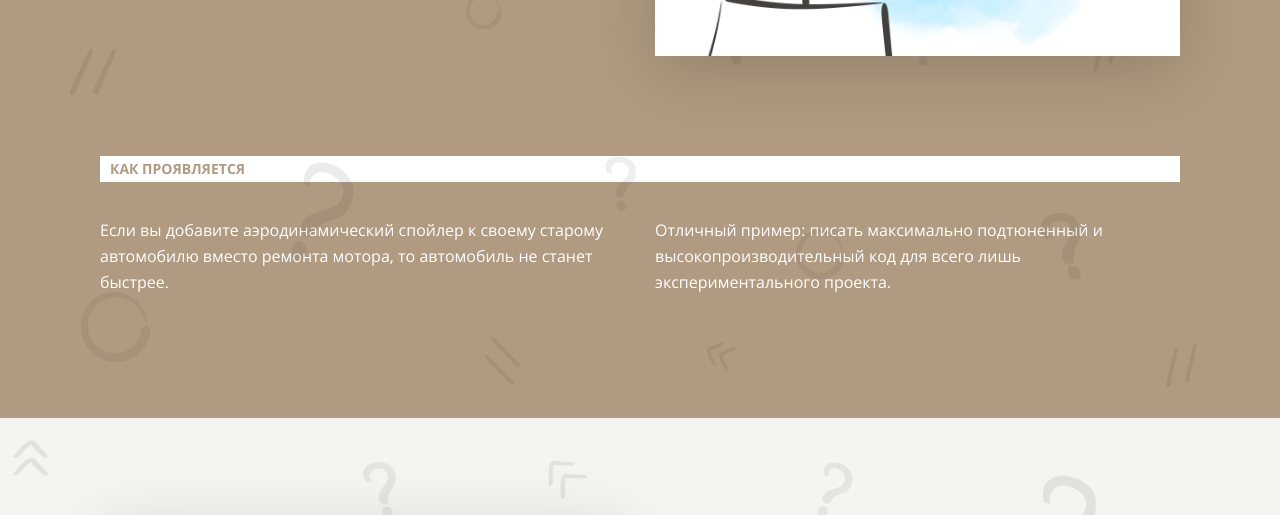
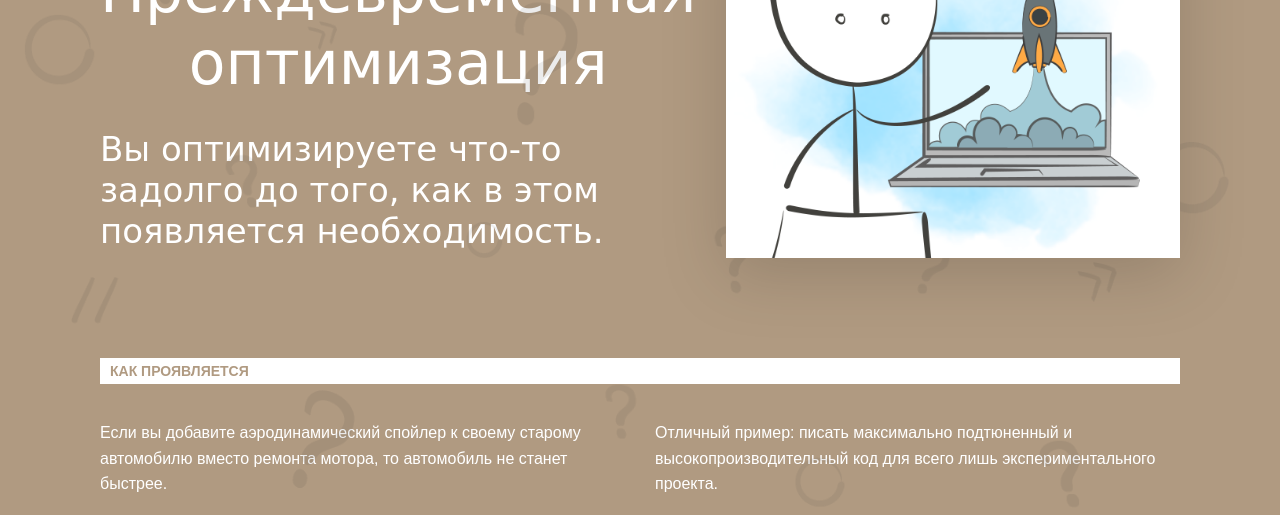
Before and after one commit to Pugeindestres/layout-designer-project-58, a website: page src/index.html in a window 1280 px wide. Shown: the part 4112-4627 px from the top of the page. Drawn offline with Linux system fonts and the light colour scheme.

Commit message:
Remove custom fonts, use system defaults (sans-serif, cursive)

```diff
--- a/src/styles/style.css
+++ b/src/styles/style.css
@@ -10,62 +10,16 @@
   --light: #f5f4f0;
 }
 
-@font-face {
-  font-family: 'Neucha';
-  font-style: normal;
-  font-weight: 400;
-  src: url('../fonts/Neucha-Latin.woff2') format('woff2');
-  unicode-range: U+0000-00FF, U+0131, U+0152-0153, U+02BB-02BC, U+02C6, U+02DA, U+02DC, U+0304, U+0308, U+0329, U+2000-206F, U+20AC, U+2122, U+2191, U+2193, U+2212, U+2215, U+FEFF, U+FFFD;
-}
-
-@font-face {
-  font-family: 'Neucha';
-  font-style: normal;
-  font-weight: 400;
-  src: url('../fonts/Neucha-Regular.woff2') format('woff2');
-  unicode-range: U+0301, U+0400-045F, U+0490-0491, U+04B0-04B1, U+2116;
-}
-
-@font-face {
-  font-family: 'Open Sans';
-  font-style: normal;
-  font-weight: 400 700;
-  font-stretch: 100%;
-  src: url('../fonts/OpenSans-Latin.woff2') format('woff2');
-  unicode-range: U+0000-00FF, U+0131, U+0152-0153, U+02BB-02BC, U+02C6, U+02DA, U+02DC, U+0304, U+0308, U+0329, U+2000-206F, U+20AC, U+2122, U+2191, U+2193, U+2212, U+2215, U+FEFF, U+FFFD;
-}
-
-@font-face {
-  font-family: 'Open Sans';
-  font-style: normal;
-  font-weight: 400 700;
-  font-stretch: 100%;
-  src: url('../fonts/OpenSans.woff2') format('woff2');
-  unicode-range: U+0301, U+0400-045F, U+0490-0491, U+04B0-04B1, U+2116;
-}
-
-@font-face {
-  font-family: 'Open Sans';
-  font-style: normal;
-  font-weight: 400 700;
-  font-stretch: 100%;
-  src: url('../fonts/OpenSans-Ext.woff2') format('woff2');
-  unicode-range: U+0460-052F, U+1C80-1C8A, U+20B4, U+2DE0-2DFF, U+A640-A69F, U+FE2E-FE2F;
-}
-
 *, *::before, *::after {
   box-sizing: border-box;
 }
 
 body {
   margin: 0;
-  font-family: 'Open Sans', sans-serif;
+  font-family: sans-serif;
   font-size: 16px;
   line-height: 1.6;
   color: var(--darker);
-  text-rendering: optimizeLegibility;
-  -webkit-font-smoothing: antialiased;
-  -moz-osx-font-smoothing: grayscale;
 }
 
 a {
@@ -138,7 +92,7 @@
 }
 
 .header-title {
-  font-family: 'Neucha', cursive;
+  font-family: cursive;
   font-weight: 400;
   font-size: 72px;
   line-height: 1.2;
@@ -181,7 +135,7 @@
 }
 
 .section-title {
-  font-family: 'Neucha', cursive;
+  font-family: cursive;
   font-weight: 400;
   font-size: 60px;
   line-height: 1.2;
@@ -230,7 +184,7 @@
 }
 
 .nav-heading {
-  font-family: 'Neucha', cursive;
+  font-family: cursive;
   font-weight: 400;
   font-size: 52px;
   line-height: 1.2;
@@ -260,14 +214,14 @@
 
 .nav-num {
   display: block;
-  font-family: 'Neucha', cursive;
+  font-family: cursive;
   font-size: 64px;
   line-height: 1;
   margin-bottom: 40px;
 }
 
 .nav-card-title-text {
-  font-family: 'Neucha', cursive;
+  font-family: cursive;
   font-size: 34px;
   line-height: 1.2;
   margin: 0 0 10px;
@@ -275,13 +229,13 @@
 
 /* bias sections */
 .bias-tag {
-  font-family: 'Neucha', cursive;
+  font-family: cursive;
   font-size: 24px;
   margin: 0;
 }
 
 .bias-desc {
-  font-family: 'Neucha', cursive;
+  font-family: cursive;
   font-size: 34px;
   line-height: 1.2;
   margin: 30px 0 0;
@@ -305,7 +259,7 @@
 }
 
 .subscribe-title {
-  font-family: 'Neucha', cursive;
+  font-family: cursive;
   font-size: 34px;
   line-height: 1.2;
   font-weight: 400;
```
